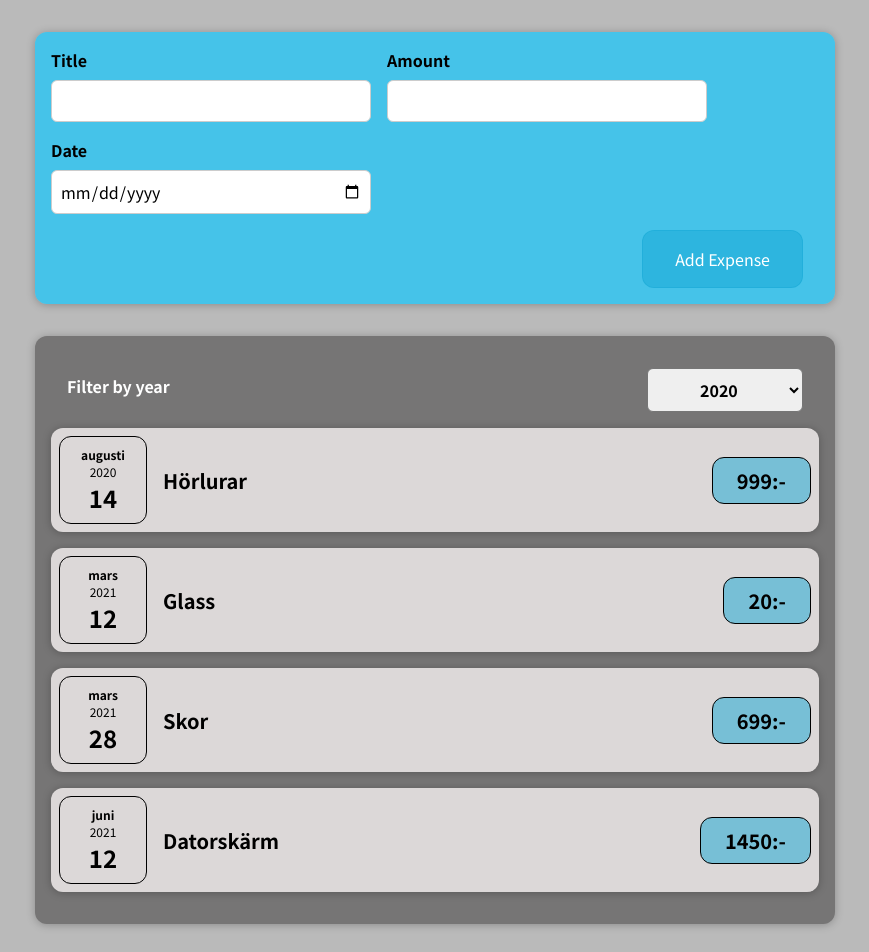
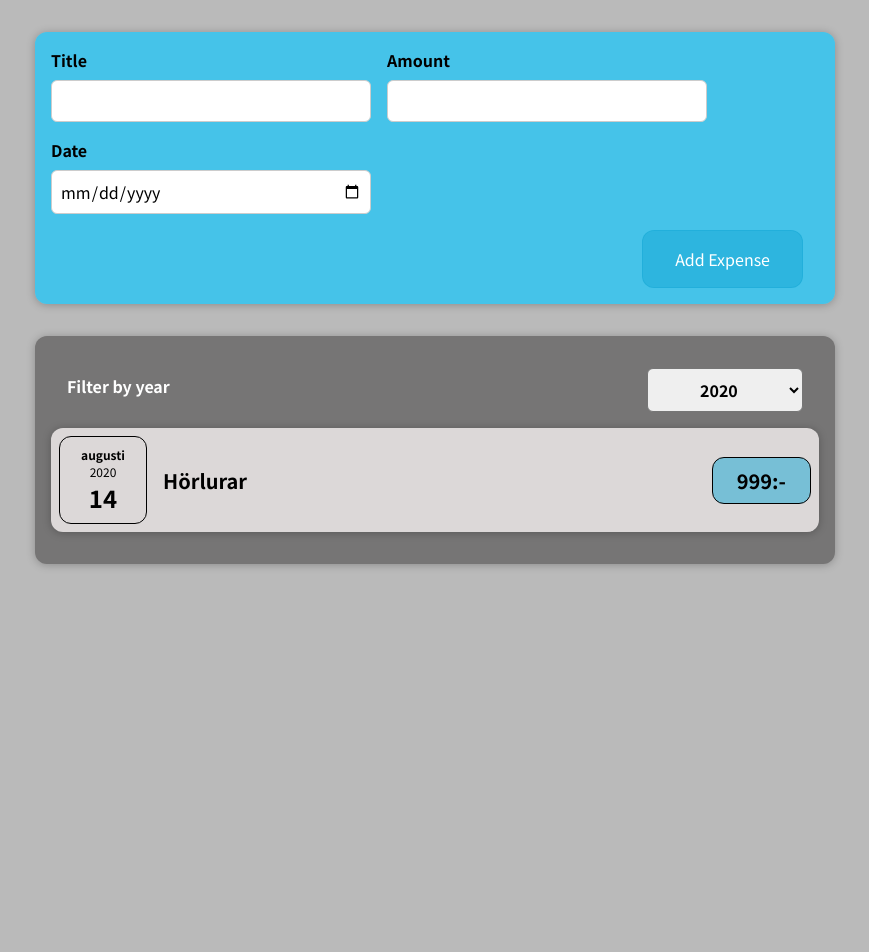
Before and after one commit to oskarskold/First-React-Project, a React (Create React App) app: page / in a window 1280 px wide. Shown: the top 952 px of the page, without its empty margins (205-1074 px from the left). After the commit the page ends 800 px from the top, so only its background shows below. Built offline with nearby package versions, Linux system fonts and the light colour scheme.

Commit message:
Added map and filter so we can add new list items and filter by year

```diff
--- a/src/App.js
+++ b/src/App.js
@@ -1,10 +1,9 @@
-import React from "react";
+import React, { useState } from "react";
 
 import NewExpense from "./components/NewExpense/NewExpense";
 import Expenses from "./components/Expenses/Expenses";
 
-const App = () => {
-  const expenses = [
+const DUMMY_EXPENSES = [
   {
     id: "e1",
     title: "Hörlurar",
@@ -26,9 +25,13 @@
   },
 ];
 
+const App = () => {
+  const [expenses, setExpenses] = useState(DUMMY_EXPENSES);
+
   const addExpenseHandler = (expense) => {
-    console.log("In App.js");
-    console.log(expense);
+    setExpenses((prevExpenses) => {
+      return [expense, ...prevExpenses];
+    });
   };
 
   return (
--- a/src/components/Expenses/Expenses.js
+++ b/src/components/Expenses/Expenses.js
@@ -12,6 +12,10 @@
     setFilteredYear(selectedYear);
   };
 
+  const filteredExpenses = props.items.filter((expense) => {
+    return expense.date.getFullYear().toString() === filteredYear;
+  });
+
   return (
     <div>
       <Card className="expenses">
@@ -19,26 +23,14 @@
           selected={filteredYear}
           onChangeFilter={filterChangedHandler}
         />
-        <ExpenseItem
-          title={props.items[0].title}
-          amount={props.items[0].amount}
-          date={props.items[0].date}
-        />
-        <ExpenseItem
-          title={props.items[1].title}
-          amount={props.items[1].amount}
-          date={props.items[1].date}
-        />
-        <ExpenseItem
-          title={props.items[2].title}
-          amount={props.items[2].amount}
-          date={props.items[2].date}
-        />
-        <ExpenseItem
-          title={props.items[3].title}
-          amount={props.items[3].amount}
-          date={props.items[3].date}
-        />
+        {filteredExpenses.map((expense) => (
+          <ExpenseItem
+            key={expense.id}
+            title={expense.title}
+            amount={expense.amount}
+            date={expense.date}
+          />
+        ))}
       </Card>
     </div>
   );
```
Lines whose indentation alone changed are shown as unchanged.
